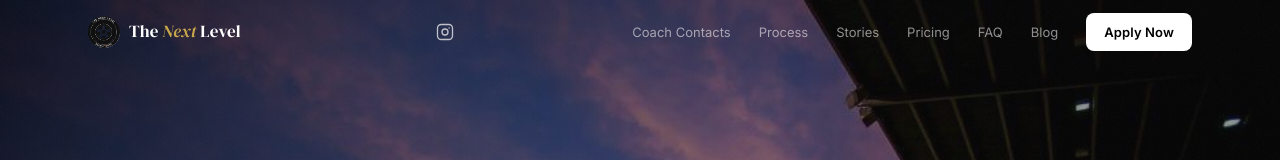
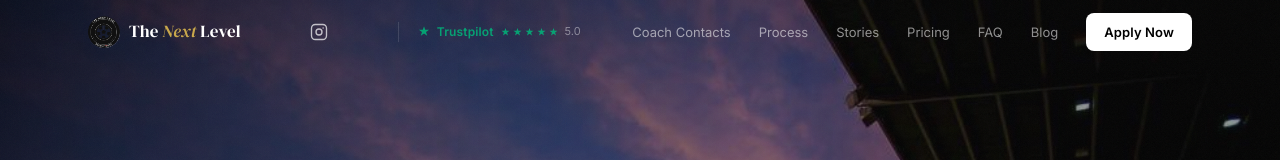
Before and after one commit to flaverty11/TNL-Recruitment, a website: page index.html in a window 1280 px wide. Shown: the top 160 px of the page. Drawn offline with Linux system fonts and the light colour scheme; a web font is replaced by a local one.

Commit message:
Add Trustpilot badge to navbar between Instagram and nav links

```diff
--- a/index.html
+++ b/index.html
@@ -734,6 +734,18 @@
     <a href="https://www.instagram.com/tnlrecruit" target="_blank" rel="noopener" aria-label="TNL on Instagram" style="display:flex;align-items:center;margin-left:18px;opacity:0.7;transition:opacity 0.2s" onmouseover="this.style.opacity='1'" onmouseout="this.style.opacity='0.7'">
       <svg xmlns="http://www.w3.org/2000/svg" width="18" height="18" viewBox="0 0 24 24" fill="none" stroke="#ffffff" stroke-width="1.8" stroke-linecap="round" stroke-linejoin="round"><rect x="2" y="2" width="20" height="20" rx="5" ry="5"/><circle cx="12" cy="12" r="4"/><circle cx="17.5" cy="6.5" r="1" fill="#ffffff" stroke="none"/></svg>
     </a>
+    <div style="display:flex;align-items:center;gap:6px;margin-left:18px;opacity:0.85;border-left:1px solid rgba(255,255,255,0.15);padding-left:18px">
+      <svg width="14" height="14" viewBox="0 0 24 24" fill="none" xmlns="http://www.w3.org/2000/svg"><path d="M12 2L14.09 8.26L20.74 8.27L15.44 12.14L17.52 18.4L12 14.54L6.48 18.4L8.56 12.14L3.26 8.27L9.91 8.26L12 2Z" fill="#00B67A"/></svg>
+      <span style="color:#00B67A;font-weight:700;font-size:12px;letter-spacing:0.01em">Trustpilot</span>
+      <div style="display:flex;gap:1px">
+        <svg width="11" height="11" viewBox="0 0 24 24" fill="#00B67A" xmlns="http://www.w3.org/2000/svg"><path d="M12 2L14.09 8.26L20.74 8.27L15.44 12.14L17.52 18.4L12 14.54L6.48 18.4L8.56 12.14L3.26 8.27L9.91 8.26L12 2Z"/></svg>
+        <svg width="11" height="11" viewBox="0 0 24 24" fill="#00B67A" xmlns="http://www.w3.org/2000/svg"><path d="M12 2L14.09 8.26L20.74 8.27L15.44 12.14L17.52 18.4L12 14.54L6.48 18.4L8.56 12.14L3.26 8.27L9.91 8.26L12 2Z"/></svg>
+        <svg width="11" height="11" viewBox="0 0 24 24" fill="#00B67A" xmlns="http://www.w3.org/2000/svg"><path d="M12 2L14.09 8.26L20.74 8.27L15.44 12.14L17.52 18.4L12 14.54L6.48 18.4L8.56 12.14L3.26 8.27L9.91 8.26L12 2Z"/></svg>
+        <svg width="11" height="11" viewBox="0 0 24 24" fill="#00B67A" xmlns="http://www.w3.org/2000/svg"><path d="M12 2L14.09 8.26L20.74 8.27L15.44 12.14L17.52 18.4L12 14.54L6.48 18.4L8.56 12.14L3.26 8.27L9.91 8.26L12 2Z"/></svg>
+        <svg width="11" height="11" viewBox="0 0 24 24" fill="#00B67A" xmlns="http://www.w3.org/2000/svg"><path d="M12 2L14.09 8.26L20.74 8.27L15.44 12.14L17.52 18.4L12 14.54L6.48 18.4L8.56 12.14L3.26 8.27L9.91 8.26L12 2Z"/></svg>
+      </div>
+      <span style="color:rgba(255,255,255,0.5);font-size:11px">5.0</span>
+    </div>
     <ul class="nav__links" role="list">
       <li><a href="coach-contacts.html">Coach Contacts</a></li>
       <li><a href="#process">Process</a></li>
```
